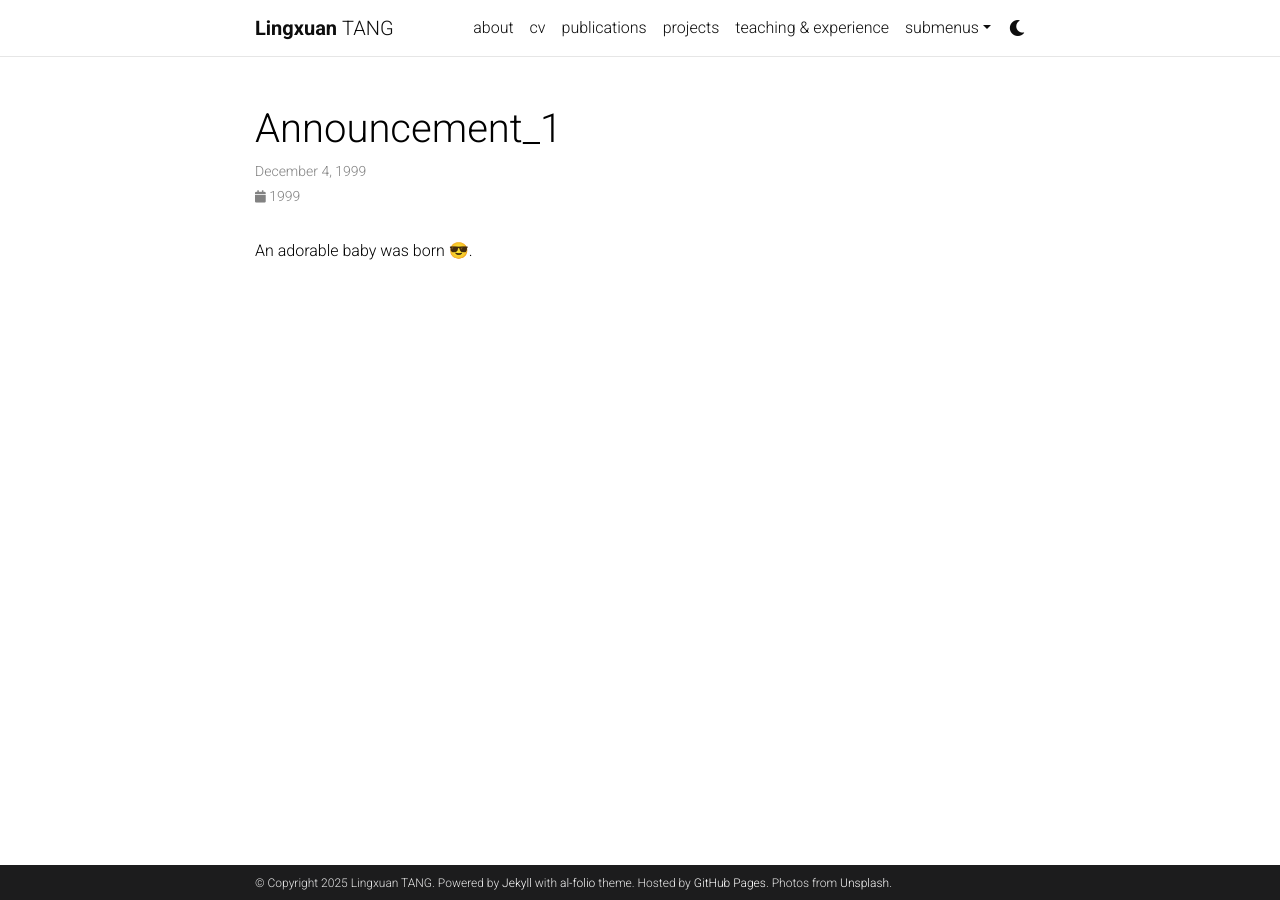
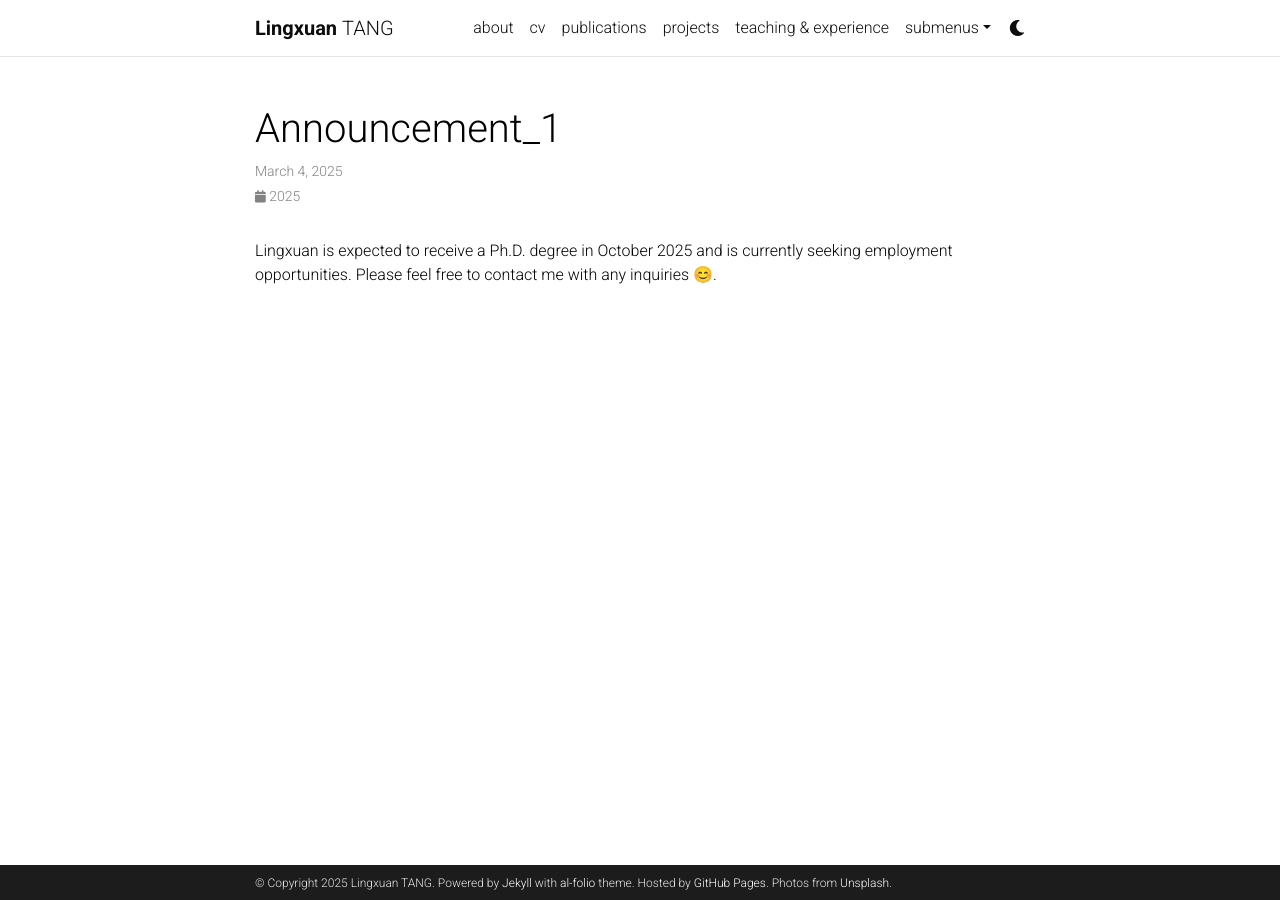
Before and after one commit to LingxuanTANG/LingxuanTANG.github.io, a Jekyll site: the page built from _news/announcement_1.md, in a window 1280 px wide. Built offline with Jekyll 4.4.1, drawn with Linux system fonts in a browser that asks for light colours; emoji names are drawn with the system emoji font; comment, search, counter and statistics services are not loaded; a style sheet for code colours, icons or effects is not loaded.

Commit message:
Update announcement_1.md

```diff
--- a/_news/announcement_1.md
+++ b/_news/announcement_1.md
@@ -1,8 +1,8 @@
 ---
 layout: post
-date: 1999-12-04 09:30:00-0400
+date: 2025-3-04
 inline: true
 related_posts: false
 ---
 
-An adorable baby was born :sunglasses:.
+Lingxuan is expected to receive a Ph.D. degree in October 2025 and is currently seeking employment opportunities. Please feel free to contact me with any inquiries :blush:.
```
